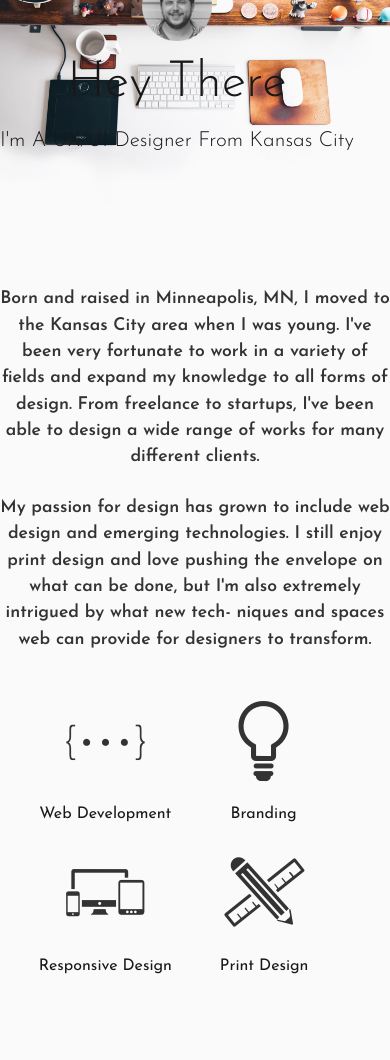
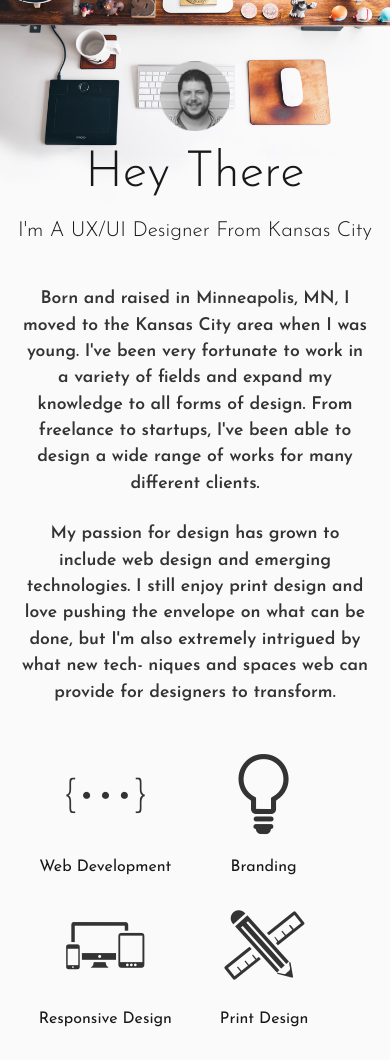
Before and after one commit to alexbenson07/alexbenson, a website: page index.html in a window 390 px wide. Shown: the top 1060 px of the page. Drawn offline with nearby package versions, Linux system fonts and the light colour scheme; no server answers.

Commit message:
more responsive changes

```diff
--- a/scss/main.scss
+++ b/scss/main.scss
@@ -128,6 +128,11 @@ body {
     bottom: 70px;
     text-align: center;
 
+    @media screen and (max-width: 800px) {
+      bottom: -20px;
+      width: 100%;
+    }
+
 
     h1, h3 {
       margin: 0;
@@ -222,6 +227,11 @@ body {
 /* about */
 .about {
   margin-top: -50px;
+
+  @media screen and (max-width: 800px) {
+    width: 90%;
+    margin-left: 5%;
+  }
 }
 
 /* Skills */
@@ -409,6 +419,10 @@ body {
 
 .edu-exp {
 
+  @media screen and (max-width: 800px) {
+    margin-top: 620px;
+  }
+
   body, h1, h2, h3, h4, h5, h6, p {
     margin: 5px auto;
   }
```
Also changed, not shown: css/main.css.
